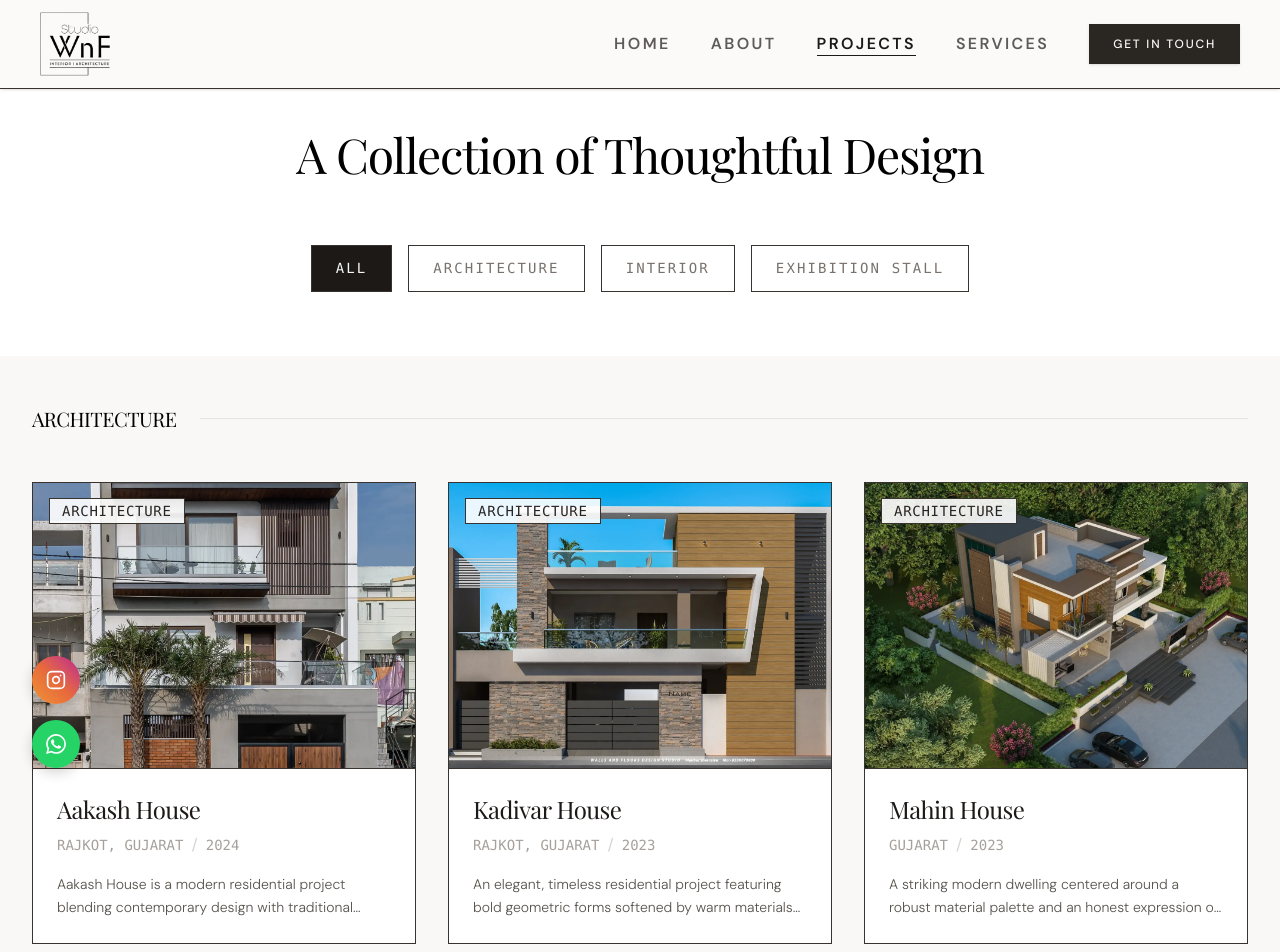
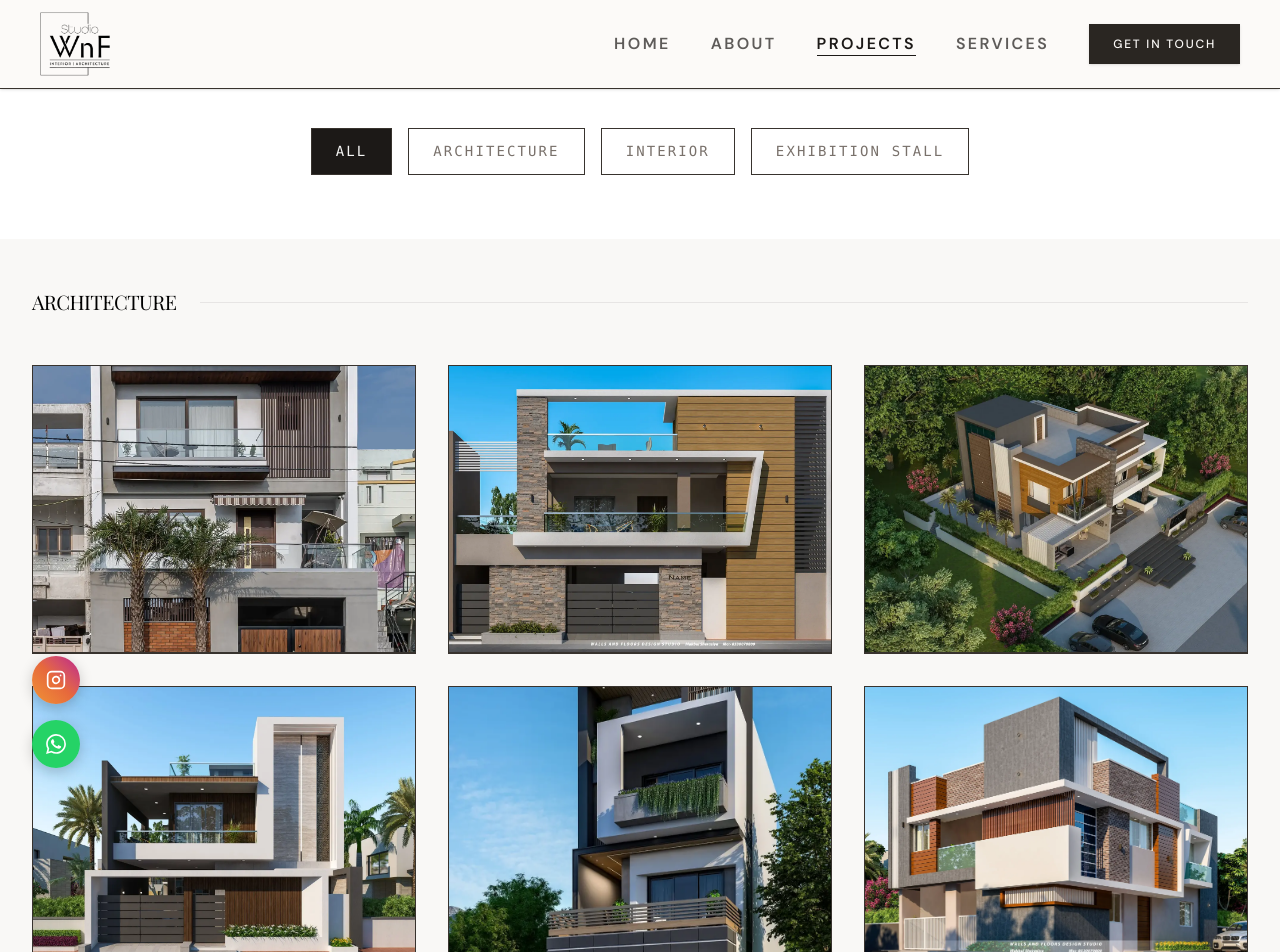
Before and after one commit to KayumKadivar/WNF-Studio, a Next.js app: page /projects in a window 1280 px wide. Shown: the top 952 px of the page. Built offline with nearby package versions, Linux system fonts and the light colour scheme.

Commit message:
remove IconStrip component and reorder project identifiers in data set

```diff
--- a/src/app/page.jsx
+++ b/src/app/page.jsx
@@ -1,7 +1,6 @@
 import PageIntroWrapper from "@/components/shared/PageIntroWrapper";
 import HeroSlider from "@/components/home/HeroSlider";
 // import ServicesSection from "@/components/home/ServicesSection";
-import IconStrip from "@/components/home/IconStrip";
 import CTASection from "@/components/home/CTASection";
 import AboutPreview from "@/components/home/AboutPreview";
 import FeaturedProjects from "@/components/home/FeaturedProjects";
@@ -16,7 +15,6 @@ export default function HomePage() {
   return (
     <PageIntroWrapper type="home">
       <HeroSlider />
-      <IconStrip />
       <AboutPreview />
       <FeaturedProjects />
       {/* <ServicesSection /> */}
--- a/src/app/projects/ProjectsPage.jsx
+++ b/src/app/projects/ProjectsPage.jsx
@@ -18,16 +18,6 @@ export default function ProjectsPage() {
       {/* HEADER & FILTERS */}
       <section className="pt-32 pb-16 px-6 lg:px-12 bg-white">
         <div className="mx-auto">
-          <div className="text-center mb-16">
-            <motion.h1
-              initial={{ opacity: 0, y: 20 }}
-              animate={{ opacity: 1, y: 0 }}
-              transition={{ duration: 0.5, delay: 0.1, ease: "easeOut" }}
-              className="display-title-responsive"
-            >
-              A Collection of Thoughtful Design
-            </motion.h1>
-          </div>
 
           <motion.div
             initial={{ opacity: 0, y: 20 }}
@@ -104,43 +94,64 @@ export default function ProjectsPage() {
                           }}
                           className="bg-white border border-stone-200 group hover:shadow-xl transition-all duration-500"
                         >
-                          <Link href={`/projects/${project.id}`} className="block h-full flex flex-col">
+                          <Link href={`/projects/${project.id}`} className="block h-full flex flex-col group">
 
                             {/* STRICT SAME SIZE IMAGE CONTAINER */}
-                            <div className="relative w-full aspect-[4/3] bg-stone-100 overflow-hidden border-b border-stone-200">
+                            <motion.div
+                              initial="initial"
+                              whileHover="hover"
+                              className="relative w-full aspect-[4/3] bg-stone-100 overflow-hidden border-b border-stone-200"
+                            >
                               <motion.img
                                 src={project.mainImage}
                                 alt={project.title}
-                                whileHover={{ scale: 1.05 }}
+                                variants={{
+                                  initial: { scale: 1 },
+                                  hover: { scale: 1.05 }
+                                }}
                                 transition={{ duration: 0.6 }}
                                 className="absolute inset-0 w-full h-full object-cover"
                               />
 
-                              {/* Category Badge */}
-                              <div className="absolute top-4 left-4 z-20">
-                                <span className="px-3 py-1 bg-white/90 backdrop-blur-sm border border-stone-200 text-[14px] font-mono text-stone-800 uppercase tracking-wider">
-                                  {project.category}
-                                </span>
-                              </div>
-                            </div>
-
-                            {/* TEXT CONTENT */}
-                            <div className="p-6 flex-grow flex flex-col justify-between">
-                              <div>
-                                <h3 className="text-2xl font-light text-stone-900 mb-2 group-hover:text-stone-500 transition-colors duration-300">
+                              {/* Hover Overlay */}
+                              <motion.div
+                                variants={{
+                                  initial: { opacity: 0 },
+                                  hover: { opacity: 1 }
+                                }}
+                                transition={{ duration: 0.3 }}
+                                className="absolute inset-0 bg-black/40 flex flex-col justify-end p-8 z-10"
+                              >
+                                <motion.h3
+                                  variants={{
+                                    initial: { y: 20, opacity: 0 },
+                                    hover: { y: 0, opacity: 1 }
+                                  }}
+                                  transition={{ duration: 0.4, delay: 0.1 }}
+                                  className="text-white text-2xl font-light tracking-wide"
+                                >
                                   {project.title}
-                                </h3>
-                                <div className="flex items-center gap-2 mb-4">
-                                  <span className="text-[14px] font-mono uppercase text-stone-400">{project.location}</span>
-                                  <span className="text-stone-300">/</span>
-                                  <span className="text-[14px] font-mono uppercase text-stone-400">{project.year}</span>
-                                </div>
-                                <p className="text-stone-600 text-sm font-light leading-relaxed line-clamp-2">
-                                  {project.description}
-                                </p>
-                              </div>
-                            </div>
-
+                                </motion.h3>
+                                <motion.div
+                                  variants={{
+                                    initial: { y: 20, opacity: 0 },
+                                    hover: { y: 0, opacity: 1 }
+                                  }}
+                                  transition={{ duration: 0.4, delay: 0.2 }}
+                                  className="h-1 w-12 bg-white mt-4 mb-2"
+                                />
+                                <motion.span
+                                  variants={{
+                                    initial: { y: 10, opacity: 0 },
+                                    hover: { y: 0, opacity: 0.7 }
+                                  }}
+                                  transition={{ duration: 0.4, delay: 0.3 }}
+                                  className="text-white text-[14px] font-mono uppercase font-semibold tracking-[0.2em]"
+                                >
+                                  Click to Open
+                                </motion.span>
+                              </motion.div>
+                          </motion.div>
                           </Link>
                         </motion.div>
                       ))}
--- a/src/components/home/IconStrip.jsx
+++ /dev/null
@@ -1,75 +0,0 @@
-"use client";
-
-import { motion } from "framer-motion";
-import { Compass, Ruler, PenTool, Lightbulb, Home, Building2 } from "lucide-react";
-
-const features = [
-  { icon: Compass, label: "Architecture" },
-  { icon: Ruler, label: "Planning" },
-  { icon: PenTool, label: "Interior Design" },
-  { icon: Lightbulb, label: "Consultation" },
-  { icon: Home, label: "Residential" },
-  { icon: Building2, label: "Commercial" },
-];
-
-const IconStrip = () => (
-  <section className="relative py-16 overflow-hidden bg-white" aria-label="Our expertise">
-    <div className="absolute top-0 left-0 right-0 h-px bg-gradient-to-r from-transparent via-zinc-200 to-transparent" />
-
-    <div className="w-full my-container">
-      <motion.p
-        initial={{ opacity: 0, y: 10 }}
-        whileInView={{ opacity: 1, y: 0 }}
-        viewport={{ once: true }}
-        className="text-center text-md font-semibold uppercase tracking-[0.2em] text-zinc-400 mb-8"
-      >
-        What we do
-      </motion.p>
-
-      <motion.div
-        initial={{ opacity: 0 }}
-        whileInView={{ opacity: 1 }}
-        viewport={{ once: true, margin: "-40px" }}
-        transition={{ duration: 0.5 }}
-        className="flex flex-wrap justify-center items-stretch gap-0"
-      >
-        {features.map((feature, index) => (
-          <motion.div
-            key={feature.label}
-            initial={{ opacity: 0, y: 12 }}
-            whileInView={{ opacity: 1, y: 0 }}
-            viewport={{ once: true }}
-            transition={{ delay: index * 0.05, duration: 0.4 }}
-            className="group flex flex-col items-center justify-center min-w-[160px] sm:min-w-[180px] py-6 px-4 sm:py-8 sm:px-6 relative"
-          >
-            {index < features.length - 1 && (
-              <div
-                className="absolute right-0 top-1/2 -translate-y-1/2 w-px h-12 sm:h-14 bg-zinc-200 hidden sm:block"
-                aria-hidden
-              />
-            )}
-
-            <span className="flex items-center justify-center w-16 h-16 rounded-full border border-zinc-200 bg-zinc-50/80 text-zinc-500 group-hover:border-[var(--color-primary)] group-hover:bg-amber-50 group-hover:text-[var(--color-primary)] transition-all duration-300 mb-3">
-              <feature.icon strokeWidth={1.5} className="w-5 h-5" />
-            </span>
-            <span className="text-md font-medium text-zinc-600 group-hover:text-zinc-900 transition-colors duration-300 text-center">
-              {feature.label}
-            </span>
-          </motion.div>
-        ))}
-      </motion.div>
-
-      <motion.div
-        initial={{ scaleX: 0 }}
-        whileInView={{ scaleX: 1 }}
-        viewport={{ once: true }}
-        transition={{ duration: 0.6, delay: 0.2 }}
-        className="mx-auto mt-10 h-0.5 w-20 rounded-full bg-[var(--color-primary)] origin-center"
-      />
-    </div>
-
-    <div className="absolute bottom-0 left-0 right-0 h-px bg-gradient-to-r from-transparent via-amber-500/30 to-transparent" />
-  </section>
-);
-
-export default IconStrip;
--- a/src/data/projects.js
+++ b/src/data/projects.js
@@ -2,7 +2,7 @@
 export const projects = [
   // ARCHITECTURE
   {
-    id: 1,
+    id: 2,
     title: "Aakash House",
     category: "Architecture",
     location: "Rajkot, Gujarat",
@@ -20,7 +20,7 @@ export const projects = [
     features: ["Contemporary facade design", "Natural stone cladding", "Generous open-plan living", "Landscaped courtyards", "Sustainable airflow strategies"],
   },
   {
-    id: 2,
+    id: 6,
     title: "Kadivar House",
     category: "Architecture",
     location: "Rajkot, Gujarat",
@@ -38,7 +38,7 @@ export const projects = [
     features: ["Bold geometric volumes", "Multi-level layout", "Premium natural material finishes", "Integrated exterior landscaping", "Private family retreats"],
   },
   {
-    id: 3,
+    id: 1,
     title: "Mahin House",
     category: "Architecture",
     location: "Gujarat",
@@ -64,7 +64,7 @@ export const projects = [
     features: ["Textured exterior finishes", "Privacy screening elements", "Internal courtyard focal points", "Modern material honesty"],
   },
   {
-    id: 4,
+    id: 3,
     title: "Mundra Bungalow",
     category: "Architecture",
     location: "Mundra, Gujarat",
@@ -83,7 +83,7 @@ export const projects = [
     features: ["Climate-responsive orientation", "Spacious shaded verandas", "Coastal-durable material palette", "Generous compound landscaping"],
   },
   {
-    id: 5,
+    id: 4,
     title: "Nizami House",
     category: "Architecture",
     location: "Rajkot, Gujarat",
@@ -102,7 +102,7 @@ export const projects = [
     features: ["Compact footprint optimization", "Solid masonry expression", "Efficient functional zoning", "Terrace integration"],
   },
   {
-    id: 6,
+    id: 5,
     title: "Parasara House",
     category: "Architecture",
     location: "Gujarat",
@@ -121,7 +121,7 @@ export const projects = [
     features: ["Minimalist design vocabulary", "Simplified massing strategies", "Cost-effective elevated aesthetics"],
   },
   {
-    id: 7,
+    id: 8,
     title: "Fabcon Factory",
     category: "Architecture",
     location: "Rajkot, Gujarat",
@@ -139,7 +139,7 @@ export const projects = [
     features: ["Clear-span industrial bays", "Optimized natural daylighting", "Distinctive administrative facading", "Efficient production workflow planning"],
   },
   {
-    id: 8,
+    id: 7,
     title: "Ormat Tools Warehouse",
     category: "Architecture",
     location: "Rajkot, Gujarat",
@@ -161,7 +161,7 @@ export const projects = [
 
   // INTERIOR
   {
-    id: 20,
+    id: 10,
     title: "Sanskar Sanidhya",
     category: "Interior",
     location: "Rajkot, Gujarat",
@@ -202,7 +202,7 @@ export const projects = [
     features: ["Luxurious material palette", "Bespoke furniture and millwork", "Integrated home automation", "Sophisticated lighting design", "Open-plan living with distinct zoning"],
   },
   {
-    id: 9,
+    id: 15,
     title: "CA Office",
     category: "Interior",
     location: "Rajkot, Gujarat",
@@ -223,7 +223,7 @@ export const projects = [
     features: ["Premium office atmospheres", "Bespoke storage integrations", "Tailored client meeting spaces", "Ergonomic workspace routing"],
   },
   {
-    id: 10,
+    id: 14,
     title: "Studio WnF Office",
     category: "Interior",
     location: "Rajkot, Gujarat",
@@ -259,7 +259,7 @@ export const projects = [
     features: ["Open collaboration zones", "Raw material expressions", "Model exhibition spaces", "Dynamic studio lighting"],
   },
   {
-    id: 11,
+    id: 16,
     title: "Nextwise Office",
     category: "Interior",
     location: "Rajkot, Gujarat",
@@ -289,7 +289,7 @@ export const projects = [
     features: ["Acoustic treatments", "Glass partitions", "Dynamic lighting", "Premium materials"],
   },
   {
-    id: 12,
+    id: 13,
     title: "Royal Flat",
     category: "Interior",
     location: "Gujarat",
@@ -313,7 +313,7 @@ export const projects = [
     features: ["Premium stone claddings", "Custom woodwork", "Minimalist aesthetic"],
   },
   {
-    id: 13,
+    id: 17,
     title: "S & D - Office",
     category: "Interior",
     location: "Rajkot",
@@ -341,7 +341,7 @@ export const projects = [
     features: ["Branded architecture", "Custom routing", "High-capacity workspace"],
   },
   {
-    id: 14,
+    id: 11,
     title: "Zala House 1",
     category: "Interior",
     location: "Gujarat",
@@ -372,7 +372,7 @@ export const projects = [
     features: ["Layered lighting", "Scale humanization", "Premium finishes"],
   },
   {
-    id: 19,
+    id: 12,
     title: "Zala House 2",
     category: "Interior",
     location: "Gujarat",
@@ -416,7 +416,7 @@ export const projects = [
     features: ["Advanced material palette", "Refined living zones", "Integrated tech features"],
   },
   {
-    id: 15,
+    id: 9,
     title: "Aakash House",
     category: "Interior",
     location: "Rajkot, Gujarat",
@@ -456,7 +456,7 @@ export const projects = [
 
   // EXHIBITION STALL
   {
-    id: 16,
+    id: 18,
     title: "Exhibition Stall – Photo Gallery",
     category: "Exhibition Stall",
     location: "Gujarat",
@@ -476,7 +476,7 @@ export const projects = [
     features: ["Bold crowd circulation structures", "Dramatic display lighting", "High-visibility brand integration", "Rapid-deployment structural systems"],
   },
   {
-    id: 17,
+    id: 16,
     title: "Exhibition Stall – Render Series",
     category: "Exhibition Stall",
     location: "Gujarat",
@@ -499,7 +499,7 @@ export const projects = [
     features: ["Photorealistic 3D renders", "Multiple viewpoint studies", "Material and lighting visualization", "Pre-construction design validation"],
   },
   {
-    id: 18,
+    id: 17,
     title: "Exhibition Stall – 3D Views",
     category: "Exhibition Stall",
     location: "Gujarat",
```
Also changed, not shown: src/components/home/HeroSlider.jsx (+3 -21 lines), src/components/home/HomeClient.jsx (+3 -4 lines).
